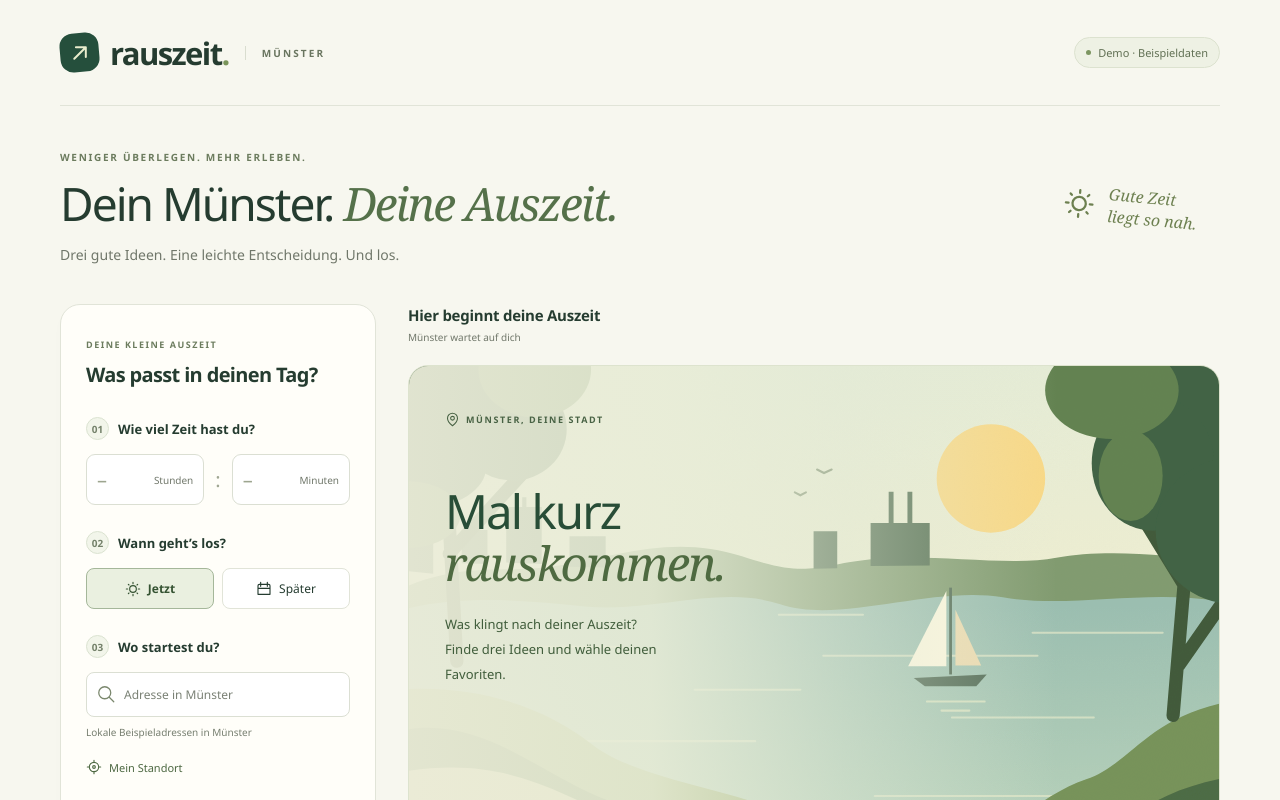
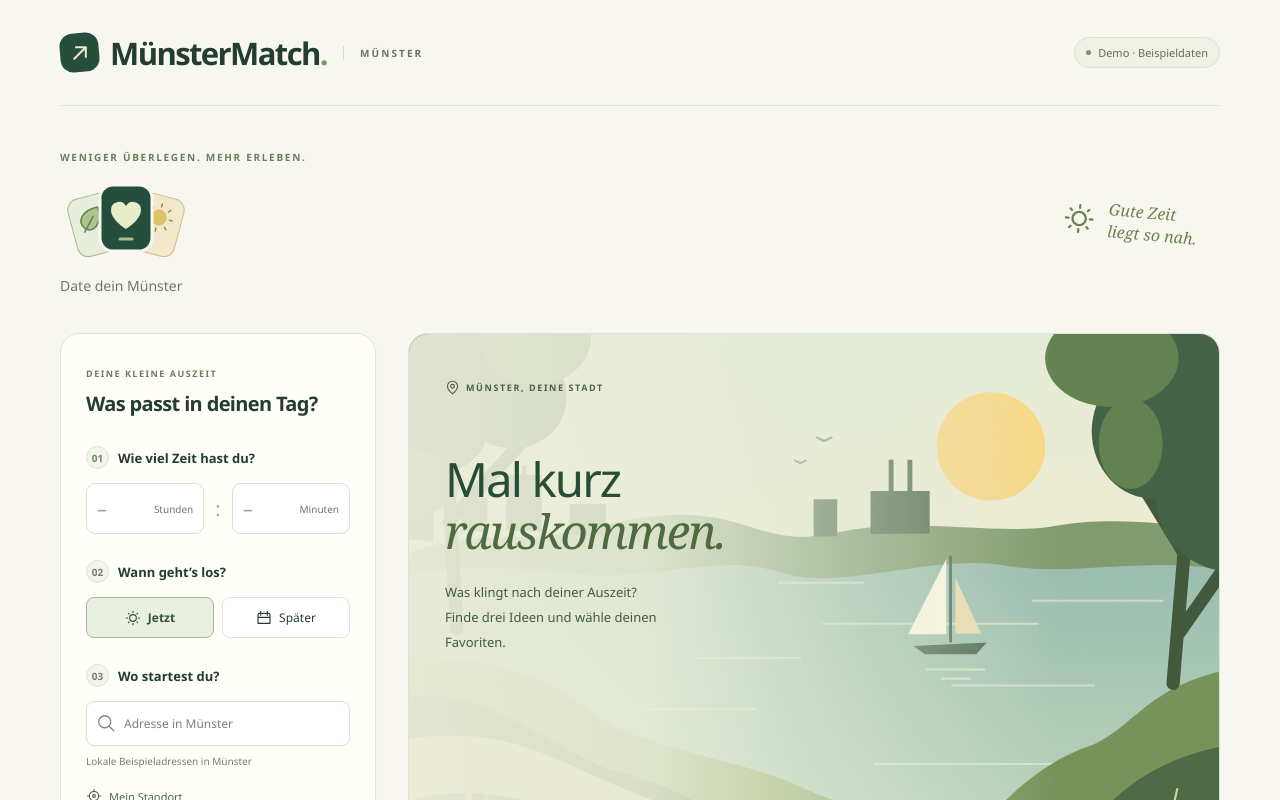
Before and after one commit to timogriese/aktivitaeten_in_muenster, a Nuxt app in the folder frontend/: page / in a window 1280 px wide. Shown: the top 800 px of the page. Built offline with nearby package versions, Linux system fonts and the light colour scheme.

Commit message:
Namensänderung

```diff
--- a/frontend/app/app.vue
+++ b/frontend/app/app.vue
@@ -20,7 +20,7 @@ const chosenHeading = ref<HTMLElement>()
 const loading = ref(false)
 const searchError = ref('')
 const details = useTemplateRef('details')
-const resultHeading = computed(() => chosen.value ? 'Deine Entscheidung' : roundComplete.value ? 'Deine Auswahl' : searched.value ? 'Was spricht dich an?' : 'Hier beginnt deine Auszeit')
+const resultHeading = computed(() => chosen.value ? 'Deine Entscheidung' : roundComplete.value ? 'Deine Auswahl' : 'Was spricht dich an?')
 const announcement = computed(() => {
   if (loading.value) return 'Aktivitäten werden geladen.'
   if (chosen.value) return `Deine Auszeit steht fest: ${chosen.value.title}.`
@@ -87,12 +87,31 @@ onBeforeUnmount(() => { ++searchVersion })
   <div class="app-shell">
     <a class="skip-link" href="#main-content">Zum Inhalt springen</a>
     <header class="site-header">
-      <div class="brand" aria-label="rauszeit Münster"><span class="brand-mark"><AppIcon name="arrow" :size="28" /></span><span>rauszeit<span class="brand-dot">.</span></span><span class="brand-city">MÜNSTER</span></div>
+      <div class="brand" aria-label="MünsterMatch"><span class="brand-mark"><AppIcon name="arrow" :size="28" /></span><span>MünsterMatch<span class="brand-dot">.</span></span><span class="brand-city">MÜNSTER</span></div>
       <span class="demo-badge"><span></span>Demo · Beispieldaten</span>
     </header>
     <main id="main-content">
       <section class="intro" aria-labelledby="page-title">
-        <div><p class="eyebrow">Weniger überlegen. Mehr erleben.</p><h1 id="page-title">Dein Münster.<br class="mobile-break"> <em>Deine Auszeit.</em></h1><p class="intro-copy">Drei gute Ideen. Eine leichte Entscheidung. Und los.</p></div>
+        <div>
+          <p class="eyebrow">Weniger überlegen. Mehr erleben.</p>
+          <h1 id="page-title" class="sr-only">MünsterMatch</h1>
+          <svg class="intro-logo" viewBox="0 0 132 84" fill="none" role="img" aria-label="Drei Aktivitätskarten mit einem Herz als Match-Symbol">
+            <g transform="rotate(-15 36 46)">
+              <rect x="12" y="17" width="47" height="59" rx="11" fill="#e6edda" stroke="#a8bb91" />
+              <path d="M42 30c-16-1-24 9-18 17s19 1 18-17Z" fill="#afc58f" stroke="#65804d" stroke-width="1.5" />
+              <path d="m23 51 12-13" stroke="#65804d" stroke-width="1.5" stroke-linecap="round" />
+            </g>
+            <g transform="rotate(15 96 46)">
+              <rect x="73" y="17" width="47" height="59" rx="11" fill="#f2e9cc" stroke="#d1bd83" />
+              <circle cx="97" cy="39" r="8" fill="#e0bf67" />
+              <path d="M97 25v3m0 22v3M83 39h3m22 0h3M87 29l2 2m16 16 2 2M87 49l2-2m16-16 2-2" stroke="#a88636" stroke-width="1.5" stroke-linecap="round" />
+            </g>
+            <rect x="40" y="7" width="52" height="66" rx="13" fill="#254f3c" stroke="#f7f7ef" stroke-width="3" />
+            <path d="M66 51s-15-9-15-19a8 8 0 0 1 15-4 8 8 0 0 1 15 4c0 10-15 19-15 19Z" fill="#e6edc8" />
+            <path d="M60 61h12" stroke="#a8c08a" stroke-width="3" stroke-linecap="round" />
+          </svg>
+          <p class="intro-copy">Date dein Münster</p>
+        </div>
         <div class="intro-stamp" aria-hidden="true"><AppIcon name="sun" :size="32" /><span>Gute Zeit<br>liegt so nah.</span></div>
       </section>
       <div class="workspace">
@@ -100,9 +119,9 @@ onBeforeUnmount(() => { ++searchVersion })
           <SearchForm v-model:origin="origin" :loading="loading" @search="search" />
           <div class="sidebar-note"><AppIcon name="leaf" :size="21" /><p>Manchmal ist die nächste<br>Auszeit gleich um die Ecke.</p></div>
         </aside>
-        <section class="results-section" aria-labelledby="results-heading" :aria-busy="loading">
-          <div class="results-toolbar">
-            <div class="result-summary"><h2 id="results-heading">{{ resultHeading }}</h2><span v-if="searched">{{ roundComplete ? shortlist.length : activities.length }} {{ (roundComplete ? shortlist.length : activities.length) === 1 ? 'Aktivität' : 'Aktivitäten' }} · Beispieldaten</span><span v-else>Münster wartet auf dich</span></div>
+        <section class="results-section" :aria-labelledby="searched ? 'results-heading' : undefined" :aria-label="searched ? undefined : 'Entdecken'" :aria-busy="loading">
+          <div v-if="searched" class="results-toolbar">
+            <div class="result-summary"><h2 id="results-heading">{{ resultHeading }}</h2><span>{{ roundComplete ? shortlist.length : activities.length }} {{ (roundComplete ? shortlist.length : activities.length) === 1 ? 'Aktivität' : 'Aktivitäten' }} · Beispieldaten</span></div>
           </div>
           <div class="sr-only" role="status" aria-atomic="true">{{ announcement }}</div>
           <p v-if="searchError" class="result-error" role="alert">{{ searchError }}</p>
--- a/frontend/app/assets/main.css
+++ b/frontend/app/assets/main.css
@@ -41,11 +41,12 @@ h1, h2, h3, p { margin: 0; }
 h1 { font-size: clamp(36px, 3.6vw, 51px); line-height: 1.2; font-weight: 520; letter-spacing: -2px; margin-top: 12px; }
 h1 em { font-family: Georgia, 'Times New Roman', serif; font-weight: 400; color: #55714a; }
 .intro-copy { margin-top: 14px; color: var(--muted); font-size: 14px; }
+.intro-logo { display: block; width: 132px; height: 84px; margin-top: 14px; }
 .mobile-break { display: none; }
 .intro-stamp { display: flex; align-items: center; gap: 13px; margin-right: 22px; color: #6d8050; transform: rotate(5deg); }
 .intro-stamp > span { font-family: Georgia, 'Times New Roman', serif; font-size: 16px; line-height: 1.35; font-style: italic; }
 .workspace { display: grid; grid-template-columns: 316px minmax(0, 1fr); gap: 32px; align-items: start; }
-.search-sidebar { padding-top: 2px; min-width: 0; }
+.search-sidebar { min-width: 0; }
 .search-form { background: #fffef9; border: 1px solid var(--line); border-radius: 20px; padding: 26px 25px; box-shadow: 0 4px 18px #26382a03; }
 .form-heading { margin-bottom: 29px; }
 .form-heading .eyebrow { font-size: 9px; letter-spacing: 1.5px; }
@@ -267,6 +268,7 @@ h1 em { font-family: Georgia, 'Times New Roman', serif; font-weight: 400; color:
   .detail-facts > div { grid-template-columns: 125px minmax(0, 1fr); gap: 10px; }
 }
 @media (max-width: 440px) {
+  .site-header { flex-wrap: wrap; padding-block: 16px; }
   .shortlist-grid > .activity-card { grid-template-columns: 90px minmax(0, 1fr); }
   .shortlist-grid .card-content { padding: 17px; }
   .shortlist-grid h3 { font-size: 23px; }
```
